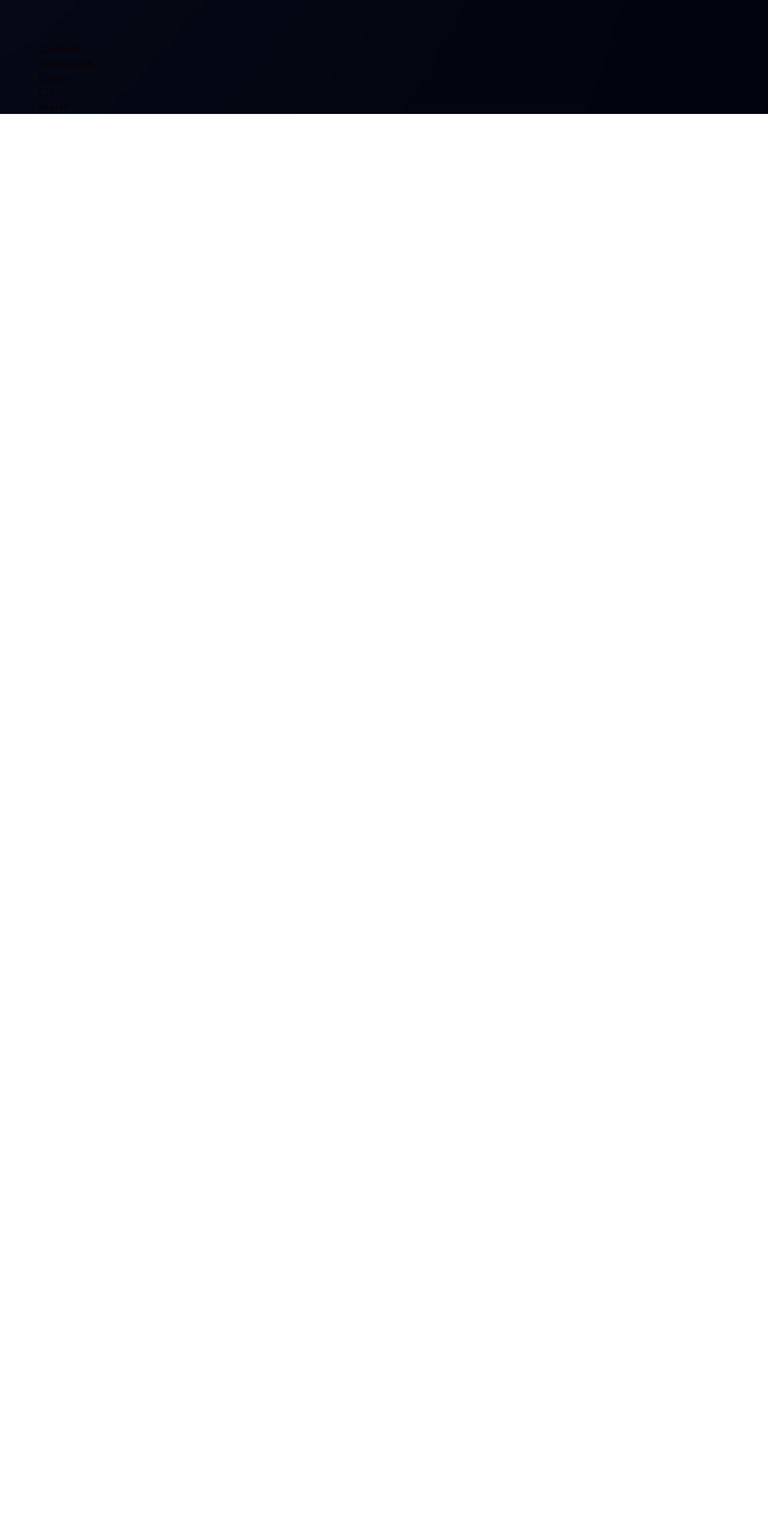
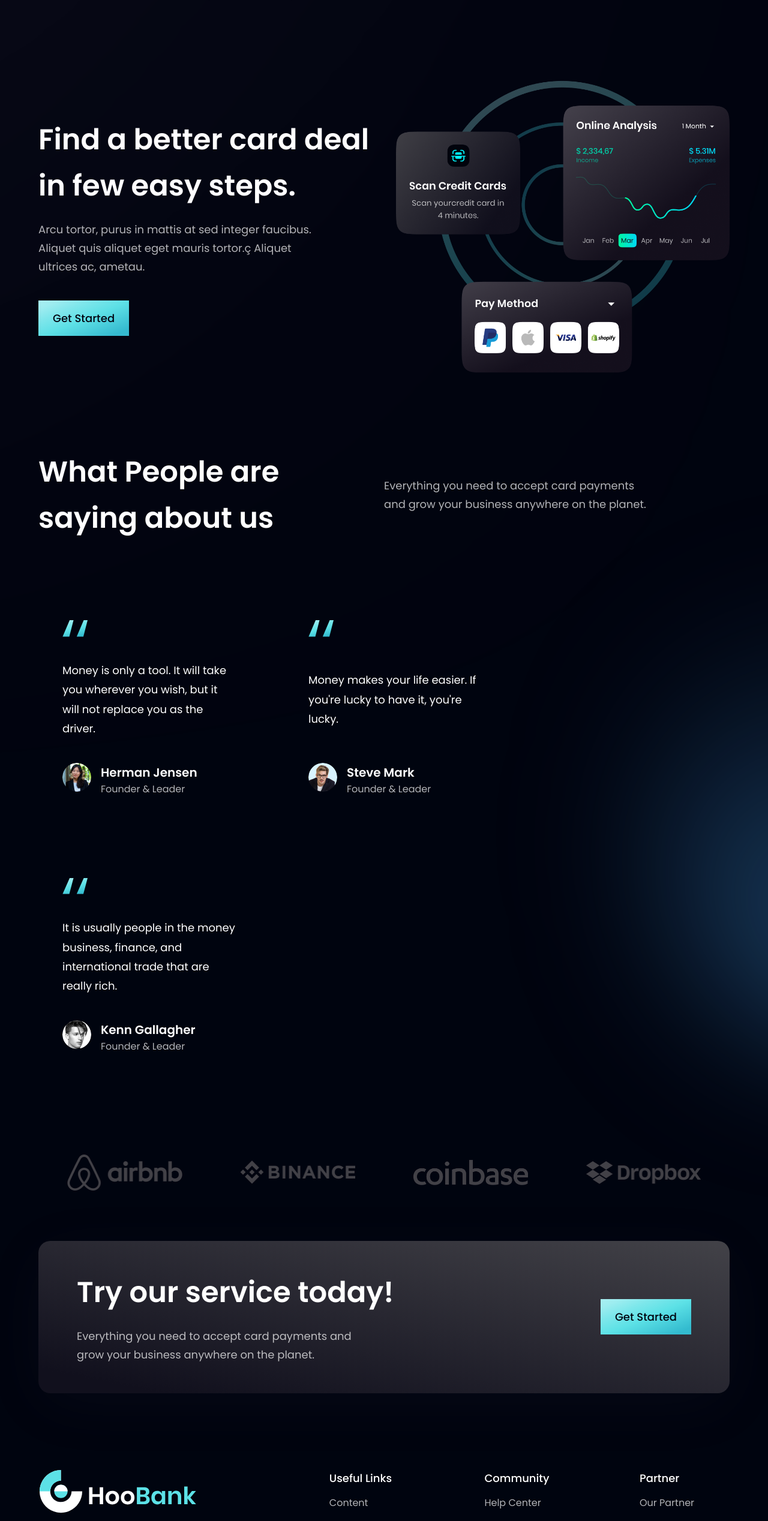
Before and after one commit to calebthecurious/bank-website, a React (Vite) app: page / in a window 1280 px wide. Shown: the part 2160-4696 px from the top of the page at 60% size. Before the commit the page ends 2350 px from the top, so only its background shows below. Built offline with nearby package versions, Linux system fonts and the light colour scheme.

Commit message:
7th commit - testimonial, cta, footer

```diff
--- a/src/components/CTA.jsx
+++ b/src/components/CTA.jsx
@@ -1,7 +1,22 @@
-import React from "react";
+import styles from "../style";
+import Button from "./Button";
 
-const CTA = () => {
-  return <div>CTA</div>;
-};
+const CTA = () => (
+  <section
+    className={`${styles.flexCenter} ${styles.marginY} ${styles.padding} sm:flex-row flex-col bg-black-gradient-2 rounded-[20px] box-shadow`}
+  >
+    <div className="flex-1 flex flex-col">
+      <h2 className={styles.heading2}>Try our service today!</h2>
+      <p className={`${styles.paragraph} max-w-[470px] mt-5`}>
+        Everything you need to accept card payments and grow your business
+        anywhere on the planet.
+      </p>
+    </div>
+
+    <div className={`${styles.flexCenter} sm:ml-10 ml-0 sm:mt-0 mt-10`}>
+      <Button />
+    </div>
+  </section>
+);
 
 export default CTA;
--- a/src/components/CardDeal.jsx
+++ b/src/components/CardDeal.jsx
@@ -1,7 +1,26 @@
-import React from "react";
+import { card } from "../assets";
+import styles, { layout } from "../style";
+import Button from "./Button";
 
-const CardDeal = () => {
-  return <div>CardDeal</div>;
-};
+const CardDeal = () => (
+  <section className={layout.section}>
+    <div className={layout.sectionInfo}>
+      <h2 className={styles.heading2}>
+        Find a better card deal <br className="sm:block hidden" /> in few easy
+        steps.
+      </h2>
+      <p className={`${styles.paragraph} max-w-[470px] mt-5`}>
+        Arcu tortor, purus in mattis at sed integer faucibus. Aliquet quis
+        aliquet eget mauris tortor.ç Aliquet ultrices ac, ametau.
+      </p>
+
+      <Button styles={`mt-10`} />
+    </div>
+
+    <div className={layout.sectionImg}>
+      <img src={card} alt="billing" className="w-[100%] h-[100%]" />
+    </div>
+  </section>
+);
 
 export default CardDeal;
--- a/src/components/Clients.jsx
+++ b/src/components/Clients.jsx
@@ -1,7 +1,23 @@
-import React from "react";
+import { clients } from "../constants";
+import styles from "../style";
 
-const Clients = () => {
-  return <div>Clients</div>;
-};
+const Clients = () => (
+  <section className={`${styles.flexCenter} my-4`}>
+    <div className={`${styles.flexCenter} flex-wrap w-full`}>
+      {clients.map((client) => (
+        <div
+          key={client.id}
+          className={`flex-1 ${styles.flexCenter} sm:min-w-[192px] min-w-[120px] m-5`}
+        >
+          <img
+            src={client.logo}
+            alt="client_logo"
+            className="sm:w-[192px] w-[100px] object-contain"
+          />
+        </div>
+      ))}
+    </div>
+  </section>
+);
 
 export default Clients;
--- a/src/components/FeedbackCard.jsx
+++ b/src/components/FeedbackCard.jsx
@@ -1,7 +1,28 @@
-import React from "react";
+import { quotes } from "../assets";
 
-const FeedbackCard = () => {
-  return <div>FeedbackCard</div>;
-};
+const FeedbackCard = ({ content, name, title, img }) => (
+  <div className="flex justify-between flex-col px-10 py-12 rounded-[20px]  max-w-[370px] md:mr-10 sm:mr-5 mr-0 my-5 feedback-card">
+    <img
+      src={quotes}
+      alt="double_quotes"
+      className="w-[42.6px] h-[27.6px] object-contain"
+    />
+    <p className="font-poppins font-normal text-[18px] leading-[32.4px] text-white my-10">
+      {content}
+    </p>
+
+    <div className="flex flex-row">
+      <img src={img} alt={name} className="w-[48px] h-[48px] rounded-full" />
+      <div className="flex flex-col ml-4">
+        <h4 className="font-poppins font-semibold text-[20px] leading-[32px] text-white">
+          {name}
+        </h4>
+        <p className="font-poppins font-normal text-[16px] leading-[24px] text-dimWhite">
+          {title}
+        </p>
+      </div>
+    </div>
+  </div>
+);
 
 export default FeedbackCard;
--- a/src/components/Footer.jsx
+++ b/src/components/Footer.jsx
@@ -1,7 +1,67 @@
-import React from "react";
+import styles from "../style";
+import { logo } from "../assets";
+import { footerLinks, socialMedia } from "../constants";
 
-const Footer = () => {
-  return <div>Footer</div>;
-};
+const Footer = () => (
+  <section className={`${styles.flexCenter} ${styles.paddingY} flex-col`}>
+    <div className={`${styles.flexStart} md:flex-row flex-col mb-8 w-full`}>
+      <div className="flex-[1] flex flex-col justify-start mr-10">
+        <img
+          src={logo}
+          alt="hoobank"
+          className="w-[266px] h-[72.14px] object-contain"
+        />
+        <p className={`${styles.paragraph} mt-4 max-w-[312px]`}>
+          A new way to make the payments easy, reliable and secure.
+        </p>
+      </div>
+
+      <div className="flex-[1.5] w-full flex flex-row justify-between flex-wrap md:mt-0 mt-10">
+        {footerLinks.map((footerlink) => (
+          <div
+            key={footerlink.title}
+            className={`flex flex-col ss:my-0 my-4 min-w-[150px]`}
+          >
+            <h4 className="font-poppins font-medium text-[18px] leading-[27px] text-white">
+              {footerlink.title}
+            </h4>
+            <ul className="list-none mt-4">
+              {footerlink.links.map((link, index) => (
+                <li
+                  key={link.name}
+                  className={`font-poppins font-normal text-[16px] leading-[24px] text-dimWhite hover:text-secondary cursor-pointer ${
+                    index !== footerlink.links.length - 1 ? "mb-4" : "mb-0"
+                  }`}
+                >
+                  {link.name}
+                </li>
+              ))}
+            </ul>
+          </div>
+        ))}
+      </div>
+    </div>
+
+    <div className="w-full flex justify-between items-center md:flex-row flex-col pt-6 border-t-[1px] border-t-[#3F3E45]">
+      <p className="font-poppins font-normal text-center text-[18px] leading-[27px] text-white">
+        Copyright Ⓒ 2022 Bank. All Rights Reserved.
+      </p>
+
+      <div className="flex flex-row md:mt-0 mt-6">
+        {socialMedia.map((social, index) => (
+          <img
+            key={social.id}
+            src={social.icon}
+            alt={social.id}
+            className={`w-[21px] h-[21px] object-contain cursor-pointer ${
+              index !== socialMedia.length - 1 ? "mr-6" : "mr-0"
+            }`}
+            onClick={() => window.open(social.link)}
+          />
+        ))}
+      </div>
+    </div>
+  </section>
+);
 
 export default Footer;
--- a/src/components/Testimonials.jsx
+++ b/src/components/Testimonials.jsx
@@ -1,7 +1,32 @@
-import React from "react";
+import { feedback } from "../constants";
+import styles from "../style";
+import FeedbackCard from "./FeedbackCard";
 
-const Testimonials = () => {
-  return <div>Testimonials</div>;
-};
+const Testimonials = () => (
+  <section
+    id="clients"
+    className={`${styles.paddingY} ${styles.flexCenter} flex-col relative `}
+  >
+    <div className="absolute z-[0] w-[60%] h-[60%] -right-[50%] rounded-full blue__gradient bottom-40" />
+
+    <div className="w-full flex justify-between items-center md:flex-row flex-col sm:mb-16 mb-6 relative z-[1]">
+      <h2 className={styles.heading2}>
+        What People are <br className="sm:block hidden" /> saying about us
+      </h2>
+      <div className="w-full md:mt-0 mt-6">
+        <p className={`${styles.paragraph} text-left max-w-[450px]`}>
+          Everything you need to accept card payments and grow your business
+          anywhere on the planet.
+        </p>
+      </div>
+    </div>
+
+    <div className="flex flex-wrap sm:justify-start justify-center w-full feedback-container relative z-[1]">
+      {feedback.map((card) => (
+        <FeedbackCard key={card.id} {...card} />
+      ))}
+    </div>
+  </section>
+);
 
 export default Testimonials;
```
